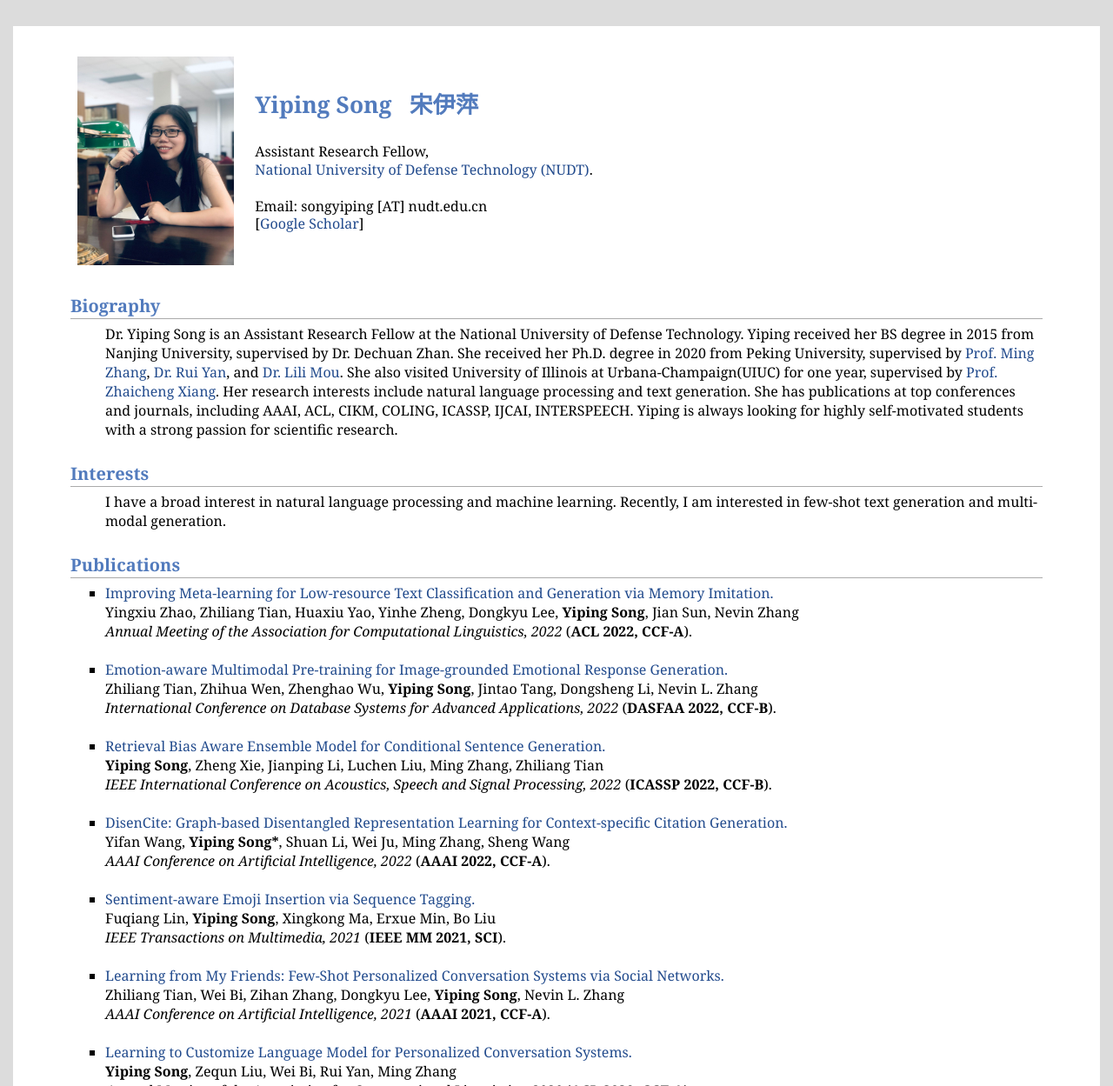
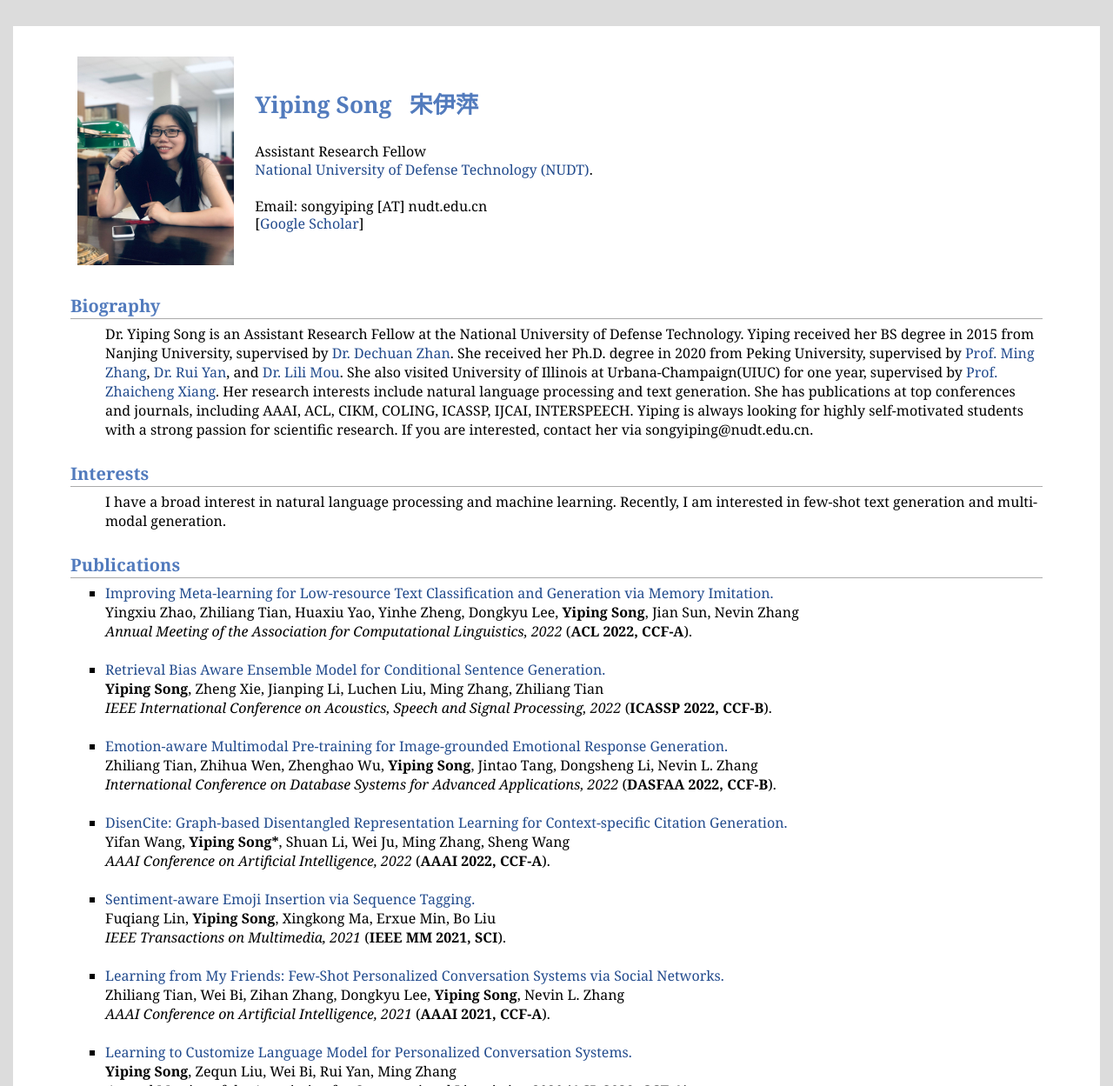
Before and after one commit to stellasyp/songyiping.github.io, a plain HTML site: page index.html in a window 1280 px wide. Shown: the top 1249 px of the page at 87% size. Drawn offline with Linux system fonts and the light colour scheme.

Commit message:
update paper order

```diff
--- a/index.html
+++ b/index.html
@@ -242,7 +242,7 @@ function toggleBibtex(articleid) {
 </div>
 
 <p>
-Assistant Research Fellow, <br>
+Assistant Research Fellow <br>
 <a href="https://www.nudt.edu.cn/">National University of Defense Technology (NUDT)</a>.
 <br><br>
 Email: songyiping [AT] nudt.edu.cn <br>
@@ -273,7 +273,7 @@ Email: songyiping [AT] nudt.edu.cn <br>
 <ul>
   <!--I am a third-year Ph.D. student at <a href="http://www.cse.ust.hk/">Computer Science and Engineering</a>, HKUST, supervised by <a href="https://www.cse.ust.hk/faculty/lzhang/">Prof.
 	Nevin L. Zhang</a>. Before that, I received my B.E. degree from the <a href="http://cs.hit.edu.cn/">CST department</a>, <a href="http://en.hit.edu.cn/">Harbin Institute of Technology</a>, supervised by <a href="https://baike.baidu.com/item/%E5%88%98%E6%8C%BA/9341443">Prof. Ting Liu</a> and <a href="https://baike.baidu.com/item/%E7%8E%8B%E6%B5%B7%E5%B3%B0/18526">Dr. Haifeng Wang</a>. After my undergraduate study, I worked with <a href="https://scholar.google.com/citations?user=qe_yK7oAAAAJ&hl=zh-CN">Daxiang Dong</a> and <a href="https://baike.baidu.com/item/%E4%BA%8E%E4%BD%83%E6%B5%B7/24144128">Dianhai Yu</a> at <a href="https://nlp.baidu.com/homepage/index">NLP department</a>, <a href="http://www.baidu.com/">Baidu Inc.</a> I am currently visiting the <a href="https://wp.nyu.edu/ml2/">ML2 Group</a> at <a href="https://www.nyu.edu/">New York University</a> as a visiting Ph.D. student, supervised by <a href="https://hhexiy.github.io/">Dr. He He</a>.-->
-Dr. Yiping Song is an Assistant Research Fellow at the National University of Defense Technology. Yiping received her BS degree in 2015 from Nanjing University, supervised by Dr. Dechuan Zhan. She received her Ph.D. degree in 2020 from Peking University, supervised by <a href="http://pkudlib.org/mzhang/">Prof. Ming Zhang</a>, <a href=“http://www.ruiyan.me/”>Dr. Rui Yan</a>, and <a href="https://lili-mou.github.io/">Dr. Lili Mou</a>. She also visited University of Illinois at Urbana-Champaign(UIUC) for one year, supervised by <a href="http://czhai.cs.illinois.edu/">Prof. Zhaicheng Xiang</a>. Her research interests include natural language processing and text generation. She has publications at top conferences and journals, including AAAI, ACL, CIKM, COLING, ICASSP, IJCAI, INTERSPEECH. Yiping is always looking for highly self-motivated students with a strong passion for scientific research.
+Dr. Yiping Song is an Assistant Research Fellow at the National University of Defense Technology. Yiping received her BS degree in 2015 from Nanjing University, supervised by <a href="http://www.lamda.nju.edu.cn/zhandc/publications.htm">Dr. Dechuan Zhan</a>. She received her Ph.D. degree in 2020 from Peking University, supervised by <a href="http://pkudlib.org/mzhang/">Prof. Ming Zhang</a>, <a href=“http://www.ruiyan.me/”>Dr. Rui Yan</a>, and <a href="https://lili-mou.github.io/">Dr. Lili Mou</a>. She also visited University of Illinois at Urbana-Champaign(UIUC) for one year, supervised by <a href="http://czhai.cs.illinois.edu/">Prof. Zhaicheng Xiang</a>. Her research interests include natural language processing and text generation. She has publications at top conferences and journals, including AAAI, ACL, CIKM, COLING, ICASSP, IJCAI, INTERSPEECH. Yiping is always looking for highly self-motivated students with a strong passion for scientific research. If you are interested, contact her via songyiping@nudt.edu.cn.
   </ul>
 
 <h2>
@@ -323,16 +323,16 @@ Dr. Yiping Song is an Assistant Research Fellow at the National University of De
   <br>
 
   <li>
-  <a href="">Emotion-aware Multimodal Pre-training for Image-grounded Emotional Response Generation.</a> <br>
-  Zhiliang Tian, Zhihua Wen, Zhenghao Wu, <b>Yiping Song</b>, Jintao Tang, Dongsheng Li, Nevin L. Zhang<br>
-  <i>International Conference on Database Systems for Advanced Applications, 2022</i> (<b>DASFAA 2022, CCF-B</b>). <br>
+  <a href="">Retrieval Bias Aware Ensemble Model for Conditional Sentence Generation.</a> <br>
+  <b>Yiping Song</b>, Zheng Xie, Jianping Li, Luchen Liu, Ming Zhang, Zhiliang Tian<br>
+  <i>IEEE International Conference on Acoustics, Speech and Signal Processing, 2022</i> (<b>ICASSP 2022, CCF-B</b>). <br>
   </li>
   <br>
 
   <li>
-  <a href="">Retrieval Bias Aware Ensemble Model for Conditional Sentence Generation.</a> <br>
-  <b>Yiping Song</b>, Zheng Xie, Jianping Li, Luchen Liu, Ming Zhang, Zhiliang Tian<br>
-  <i>IEEE International Conference on Acoustics, Speech and Signal Processing, 2022</i> (<b>ICASSP 2022, CCF-B</b>). <br>
+  <a href="">Emotion-aware Multimodal Pre-training for Image-grounded Emotional Response Generation.</a> <br>
+  Zhiliang Tian, Zhihua Wen, Zhenghao Wu, <b>Yiping Song</b>, Jintao Tang, Dongsheng Li, Nevin L. Zhang<br>
+  <i>International Conference on Database Systems for Advanced Applications, 2022</i> (<b>DASFAA 2022, CCF-B</b>). <br>
   </li>
   <br>
 
```
